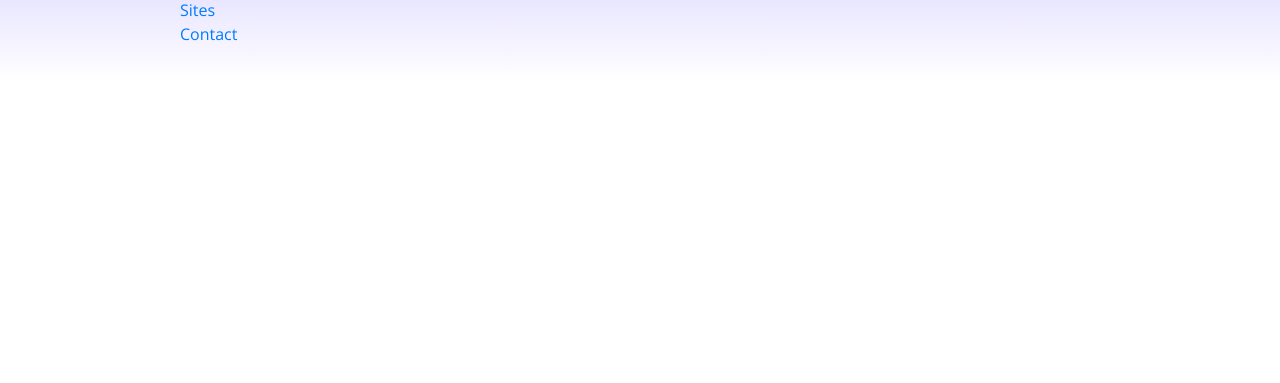
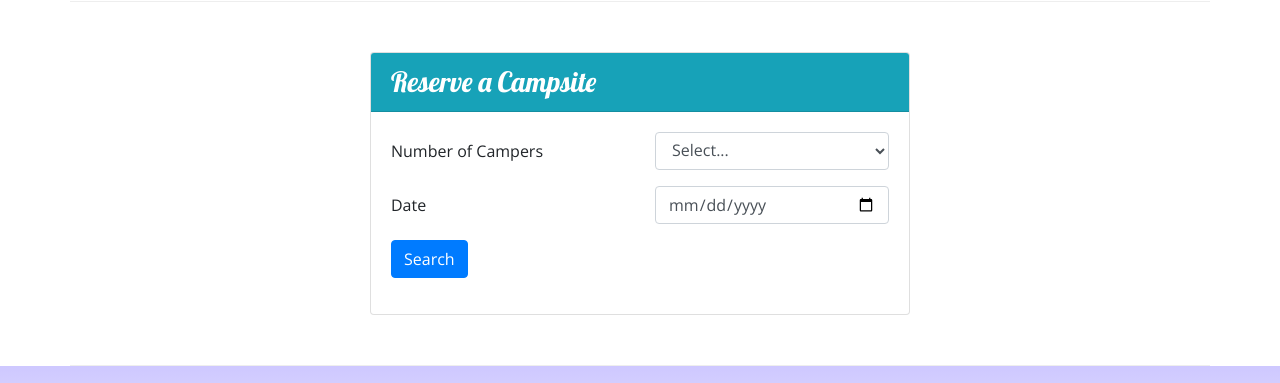
Before and after one commit to nursin/Week-2-Bootstrap, a website: page index.html in a window 1280 px wide. Shown: the part 1151-1534 px from the top of the page. Before the commit the page ends 1233 px from the top, so only its background shows below. Drawn offline with nearby package versions, Linux system fonts and the light colour scheme.

Commit message:
Workshop assignmentpartial complete

```diff
--- a/index.html
+++ b/index.html
@@ -73,8 +73,13 @@
             <h2>Featured Campsites</h2>
         </div>
         <div class="col">
+          <div class="media">
+            <div class="media-body align-self-center">
             <h3>React Lake Campground</h3>
               <p class="d-none d-sm-block">Nestled in the foothills of the Chrome Mountains, this campground on the shores of the pristine React Lake is a favorite for fly fishers.</p>
+            </div>
+            <img src="img/react-lake-thumb.jpg" alt="React Lake Thumbnail" class="d-flex ml-3 img-thumbnail">
+        </div>
       </div>
     </div>
 
@@ -88,6 +93,47 @@
           <div class="media-body align-self-center">
             <h3>Bootstrap Outfitters</h3>
             <p class="d-none d-sm-block">Bootstrap Outfitters supplies you with gear you need at prices you can't beat.</p>
+          </div>
+        </div>
+      </div>
+    </div>
+
+    <div class="row row-content">
+      <div class="col-sm-6 mx-auto">
+        <div class="card">
+          <h3 class="card-header bg-info text-white">Reserve a Campsite</h3>
+          <div class="card-body">
+            <form action="#">
+
+              <div class="form-group row">
+                <label class="col-sm-6 col-form-label" for="nuCampers">Number of Campers</label>
+                <div class="col">
+                  <select class="form-control" name="nuCampers" id="nuCampers">
+                    <option>Select...</option>
+                    <option value="1">1</option>
+                    <option value="2">2</option>
+                    <option value="3">3</option>
+                    <option value="4">4</option>
+                    <option value="5">5</option>
+                    <option value="6">6</option>
+                  </select>
+                </div>
+              </div>
+
+              <div class="form-group row">
+                <label class="col-sm-6 col-form-label" for="date">Date</label>
+                <div class="col-sm-6">
+                  <input class="form-control" type="date" id="date" name="date"/>
+                </div>
+              </div>
+
+              <div class="form-group row">
+                <div class="col">
+                  <button class="btn btn-primary" type="submit">Search</button>
+                </div>
+              </div>
+
+            </form>
           </div>
         </div>
       </div>
@@ -119,7 +165,6 @@
             </div>
           </div>
       </div>
-      </div>
 </footer>
 
   <!-- jQuery must come first, then Popper.js, then the Bootstrap JavaScript plugins.-->
```
Lines whose indentation alone changed are shown as unchanged.
